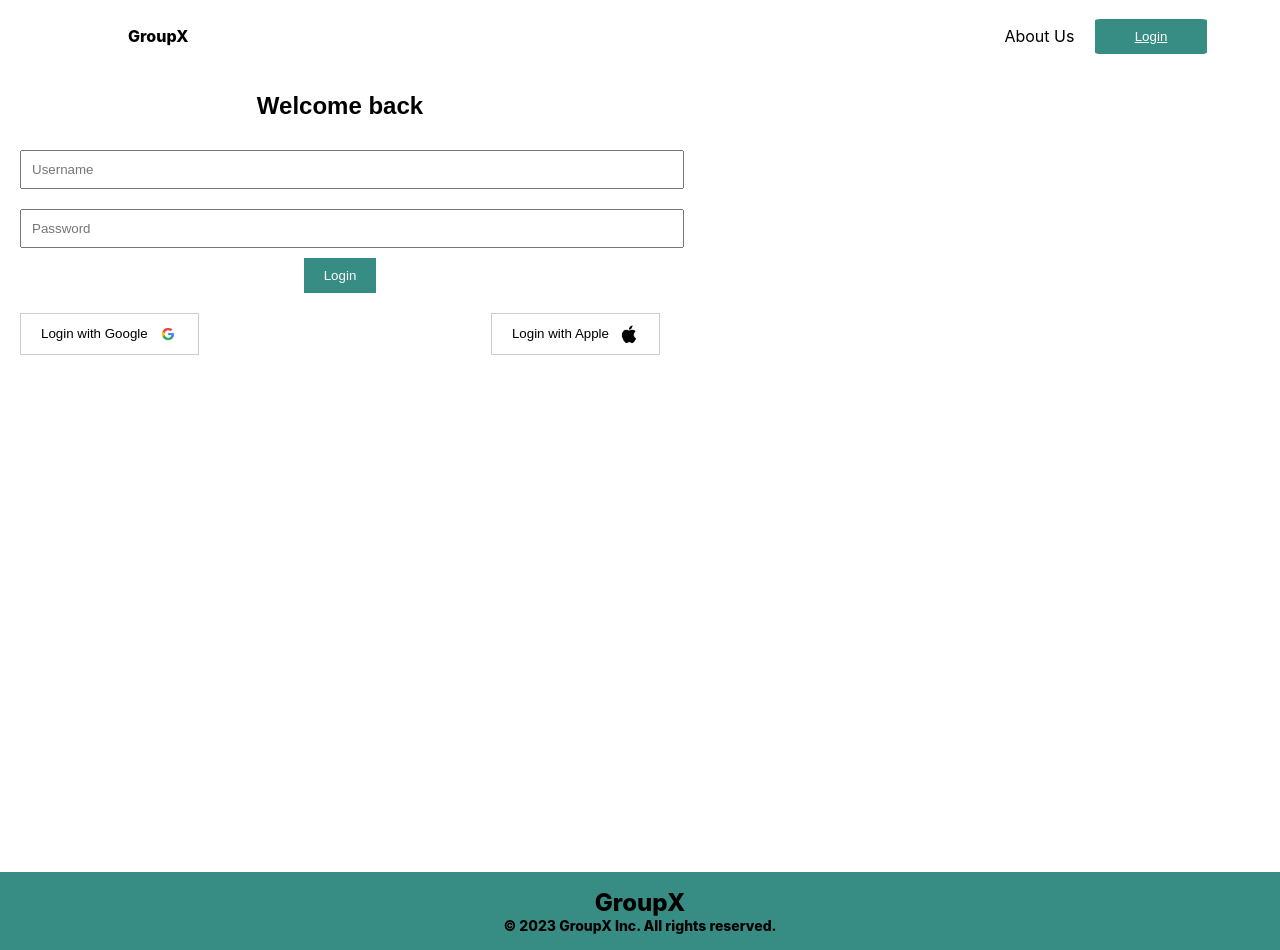
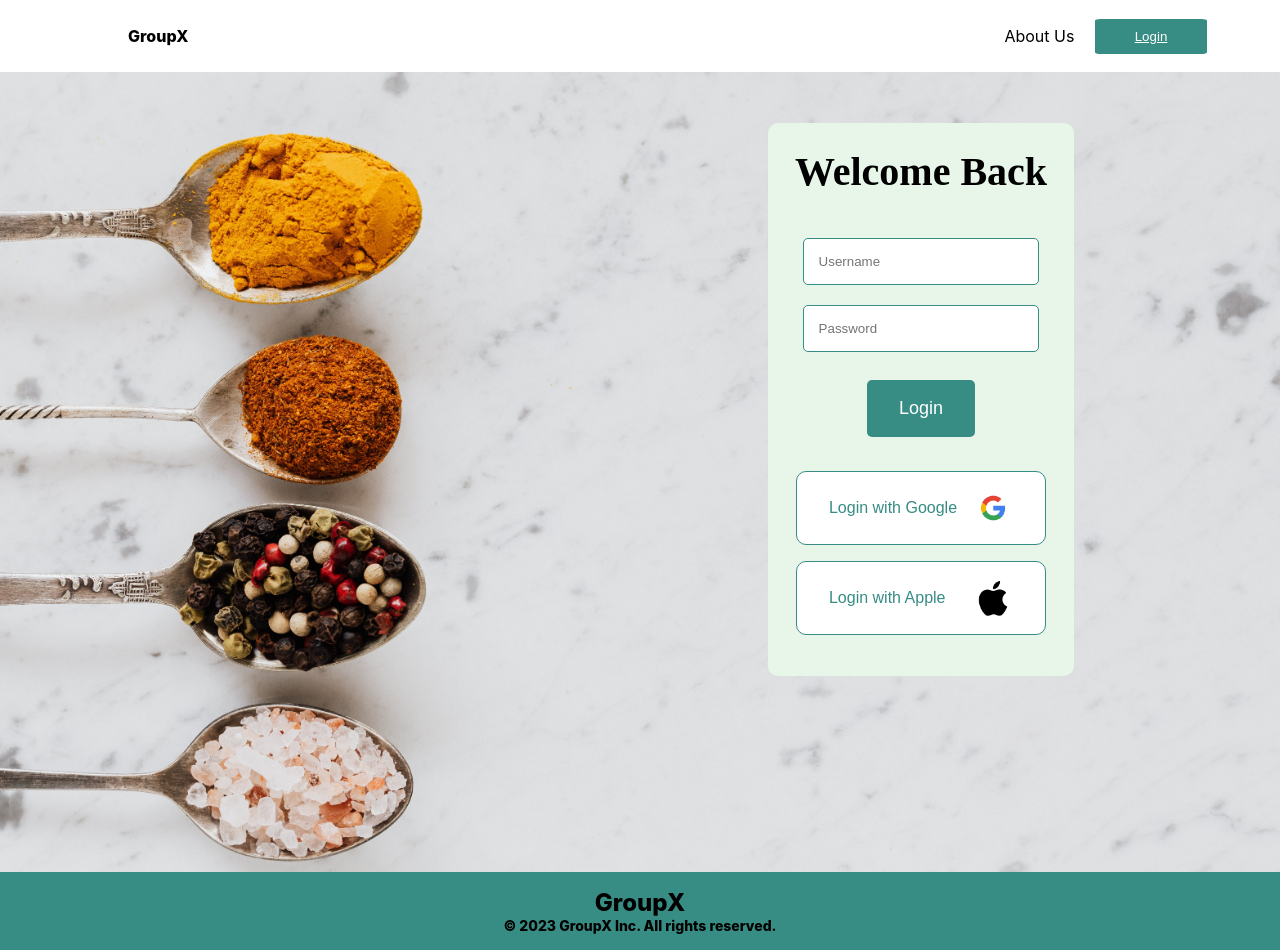
Before and after one commit to VT-SE-Fall2023/groupx-recipe-frontend, a React (Create React App) app: page /login in a window 1280 px wide. Built offline with nearby package versions, Linux system fonts and the light colour scheme.

Commit message:
feat: Adjust Login.css

```diff
--- a/src/Login.js
+++ b/src/Login.js
@@ -18,8 +18,11 @@ function Login() {
     return (
         <div className="login-container">
             <div className="login-background">
+                <div className="left-box">
+                </div>
+                <div className="right-box">
                     <div className="login-form">
-                    <h2 className="welcome-text">Welcome back</h2>
+                        <h2 className="welcome-text">Welcome Back</h2>
                         <input
                             type="text"
                             placeholder="Username"
@@ -48,6 +51,7 @@ function Login() {
                     </div>
                 </div>
             </div>
+        </div>
     );
 };
 
--- a/src/css/Login.css
+++ b/src/css/Login.css
@@ -1,59 +1,77 @@
 /* Example of Login.css (You can adjust styles as needed) */
 .login-container {
-    display: flex;
-    justify-content: center;
-    align-items: center;
     height: 100vh;
 }
 
 .login-background {
-    /* background-image: url('background-image.jpg'); */
+    background-image: url('../img/login-bg.jpg');
     background-size: cover;
     background-position: center;
     width: 100%;
     height: 100%;
+    display: flex;
+    justify-content: space-between;
+}
+
+.right-box {
+    width: 40%;
 }
 
 .login-form {
-    background: rgba(255, 255, 255, 0.8);
-    border-radius: 5px;
-    padding: 20px;
+    width: 50%;
+    background: #E8F5E9;
+    padding: 25px;
     text-align: center;
-    width: 50%;
+    margin-top: 10%;
+    margin-right: 30%;
+    border-radius: 10px;
+    /* flexbox */
+    display: flex;
+    flex-direction: column;
+    justify-content: center;
+    align-items: center;
 }
 
 .welcome-text {
-    font-family: 'Your-Font-Family', sans-serif;
-    font-size: 24px;
+    font-family: 'Kaushan Script', cursive;
+    font-size: 40px;
     margin-top: 0;
 }
 
 input {
-    width: 100%;
-    padding: 10px;
+    width: 80%;
+    padding: 15px;
     margin: 10px 0;
+    border: 1px solid var(--primary-color);
+    border-radius: 5px;
 }
 
 .login-button {
+    font-size: large;
     background-color: var(--primary-color);
     color: #fff;
     border: none;
-    padding: 10px 20px;
+    padding: 1em 2rem;
+    margin: 1em 0;
     cursor: pointer;
+    border-radius: 5px;
 }
 
-.login-options {
-    display: flex;
-    justify-content: space-between;
-    align-items: center;
-    margin-top: 20px;
+
+.login-options>button {
+    width: 100%;
+    margin: 1em 0;
 }
 
 .login-google,
 .login-apple {
     background-color: #fff;
-    border: 1px solid #ccc;
-    padding: 10px 20px;
+    border: 1px solid var(--primary-color);
+    color: var(--primary-color);
+
+    border-radius: 10px;
+    font-size: 1em;
+    padding: 1em 2rem;
     cursor: pointer;
     display: flex;
     align-items: center;
@@ -62,7 +80,7 @@ input {
 
 .login-google img,
 .login-apple img {
-    width: 20px;
-    height: 20px;
-    margin-left: 10px;
+    width: 40px;
+    height: 40px;
+    margin-left: 1em;
 }
```
Also changed, not shown: src/img/login-bg.jpg (added). Lines whose indentation alone changed are shown as unchanged.
